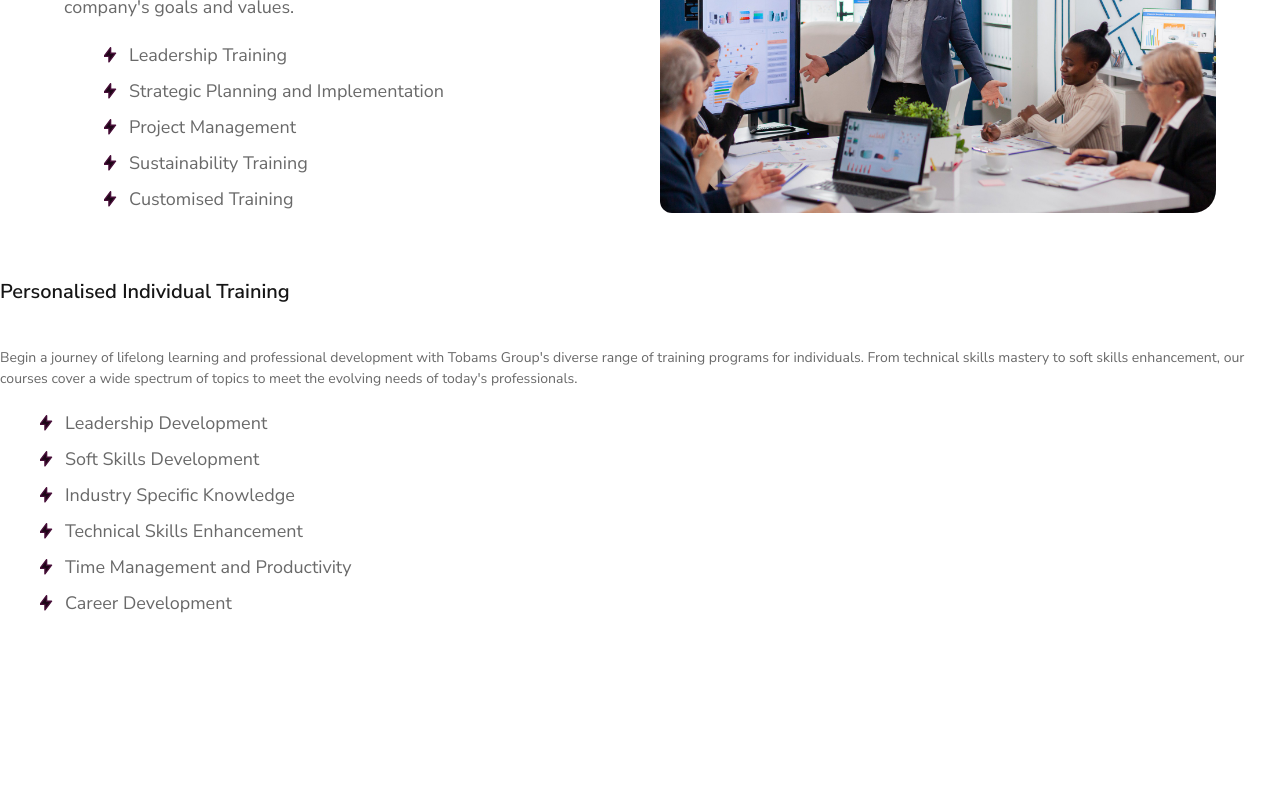
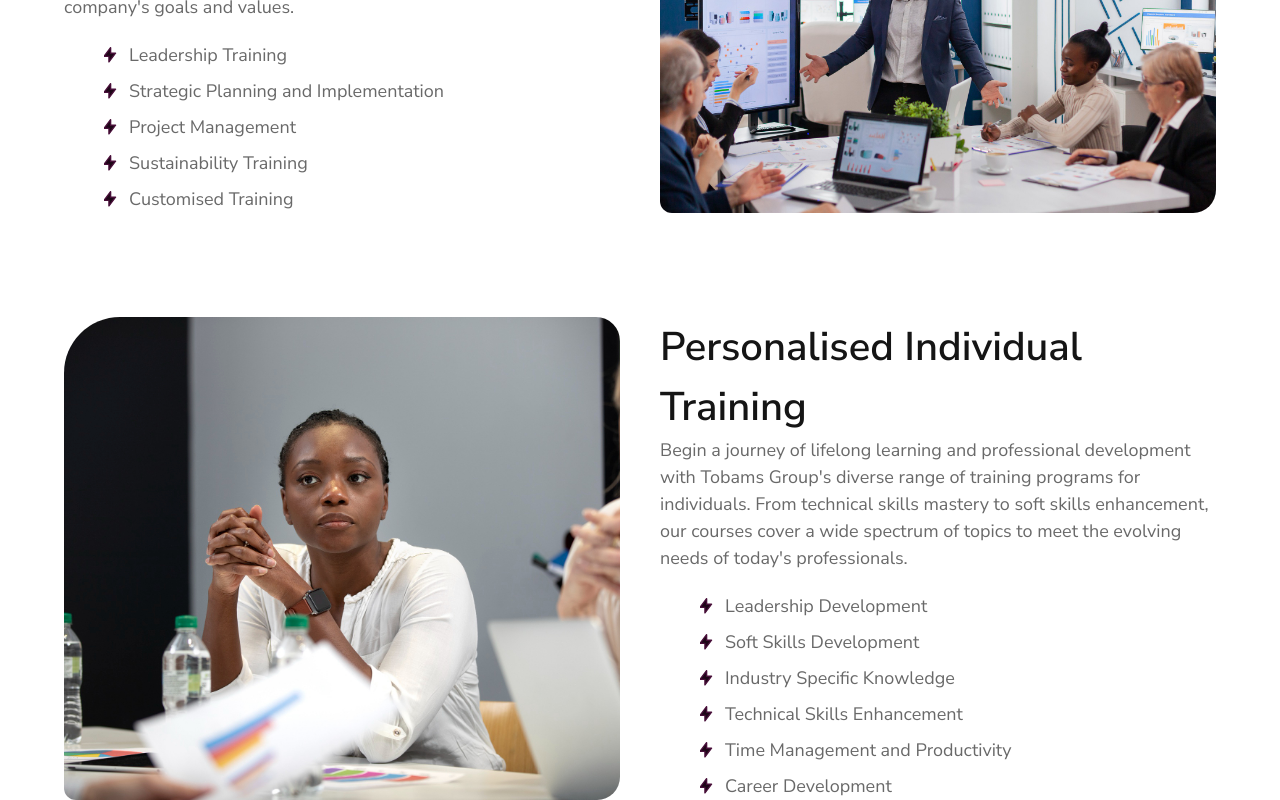
Before and after one commit to nifemi2005/Tobams-Group, a Next.js app: page / in a window 1280 px wide. Shown: the part 1779-2579 px from the top of the page. Before the commit the page ends 2396 px from the top, so only its background shows below. Built offline with nearby package versions, Linux system fonts and the light colour scheme.

Commit message:
feat: implement part of Services sections (PIT - Desktop)

```diff
--- a/src/components/PIT_Service.tsx
+++ b/src/components/PIT_Service.tsx
@@ -2,10 +2,15 @@ import Image from "next/image"
 
 function PIT_Service() {
     return (
-        <div className='bg-white'>
-            <p className="font-semibold text-xl leading-normal text-[#151515] pb-5">Personalised Individual Training</p>
+        <div className='bg-white grid md:grid-cols-2 gap-6 lg:gap-10 md:px-8 lg:px-16 items-center lg:pt-10'>
+            {/* PIT service Desktop */}
+            <div className="relative w-full h-full min-h-95 hidden md:block">
+                <Image src="/images/PIT.jpg" alt="Corporate" sizes="(min-width:768px) 50vw, 100vw" fill className="rounded-br-[23px] rounded-bl-xl rounded-tl-[56px] rounded-tr-3xl w-full h-auto md:block hidden object-cover" />
+            </div>
+            <div>
+                <p className="font-semibold text-xl md:text-3xl lg:text-[40px] leading-normal text-[#151515] pb-5 md:pb-0">Personalised Individual Training</p>
                 <Image src="/images/PIT.jpg" alt="PIT" width={327} height={229} className="rounded-b-lg rounded-tl-[33px] rounded-tr-lg w-full block md:hidden object-cover" />
-            <p className="font-normal text-sm leading-normal text-[#696969] pt-5">Begin a journey of lifelong learning and professional development with Tobams Group's diverse range of training programs for individuals. From technical skills mastery to soft skills enhancement, our courses cover a wide spectrum of topics to meet the evolving needs of today's professionals.</p>
+                <p className="font-normal text-sm md:text-base lg:text-lg leading-normal text-[#696969] pt-5 md:pt-0">Begin a journey of lifelong learning and professional development with Tobams Group's diverse range of training programs for individuals. From technical skills mastery to soft skills enhancement, our courses cover a wide spectrum of topics to meet the evolving needs of today's professionals.</p>
                 <div className="flex flex-col gap-2 pt-5 lg:pl-10">
                     <span className="flex items-center text-[#696969] font-normal text-sm md:text-lg gap-3">
                         <Image src="/images/Zigzag.svg" alt="Zigzag" width={13} height={16} />
@@ -33,6 +38,7 @@ function PIT_Service() {
                     </span>
                 </div>
             </div>
+        </div>
     )
 }
 
```
Lines whose indentation alone changed are shown as unchanged.
